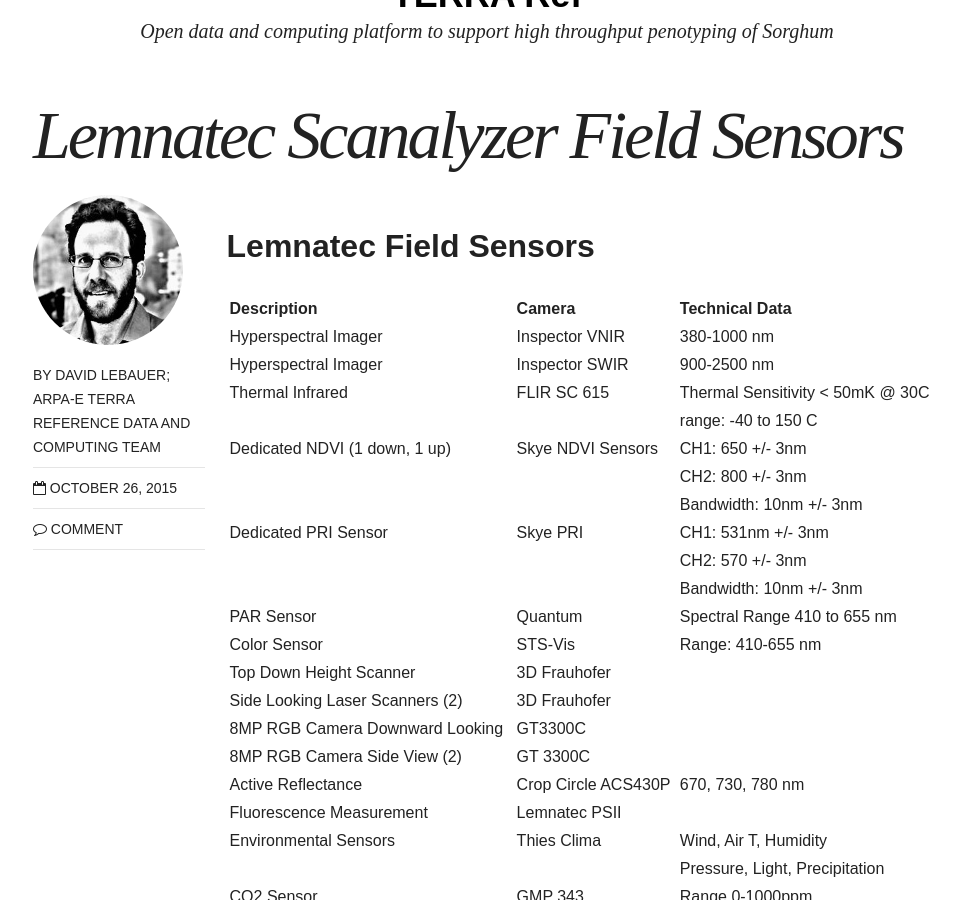
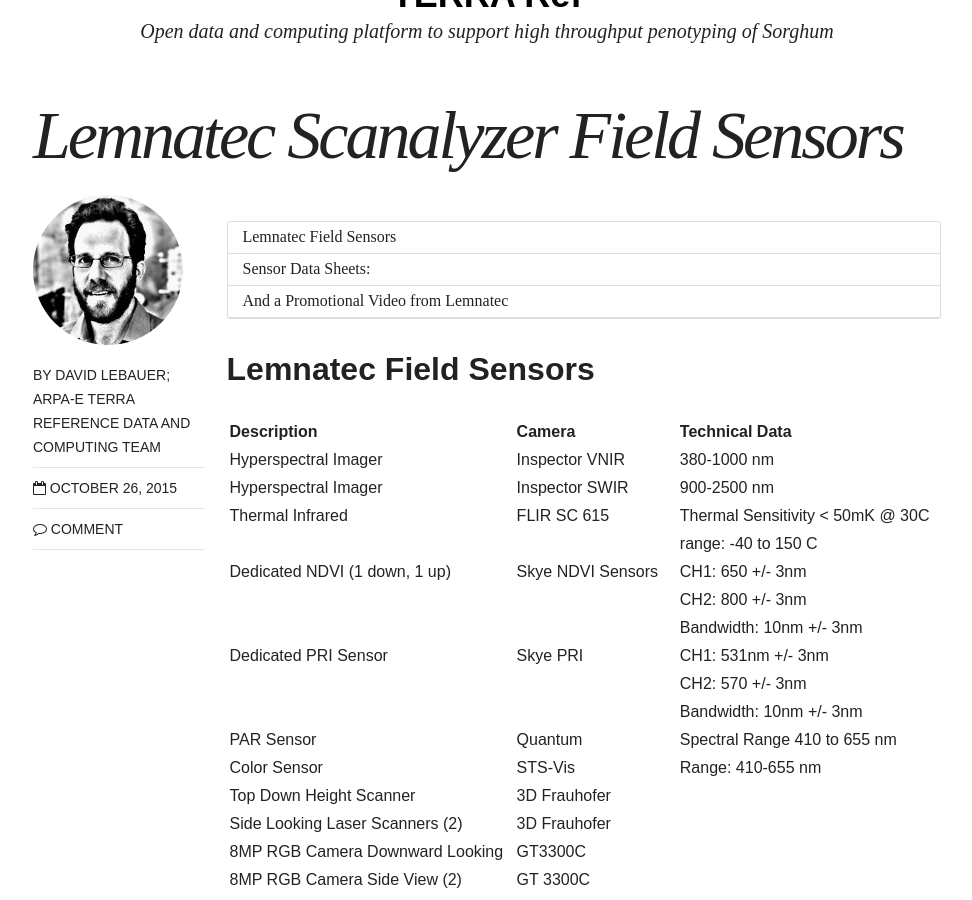
Before and after one commit to terra-reference/terraref.github.io, a Jekyll site: the page built from _posts/articles/2015-10-26-lemnatec-scanalyzer-field-sensors.md, in a window 1280 px wide and 900 px high, scrolled down 352 px. Shown: the whole window, without its empty margins (153-1125 px from the left). Built offline with Jekyll 4.4.1, drawn with Linux system fonts in a browser that asks for light colours; nearby versions of some CDN libraries; comment, search, counter and statistics services are not loaded; some of the changed text lies outside the part shown.

Commit message:
Update 2015-10-26-lemnatec-scanalyzer-field-sensors.md

```diff
--- a/_posts/articles/2015-10-26-lemnatec-scanalyzer-field-sensors.md
+++ b/_posts/articles/2015-10-26-lemnatec-scanalyzer-field-sensors.md
@@ -9,6 +9,9 @@ image:
   feature:
 date: 2015-10-26T12:51:05-05:00
 ---
+
+* Table of Contents
+{:toc}
 
 ## Lemnatec Field Sensors
 
@@ -39,3 +42,8 @@ date: 2015-10-26T12:51:05-05:00
 ## Sensor Data Sheets:
 
 <iframe  src="https://app.box.com/embed_widget/s/r5udfu1z7kpf07ryzvdorla3l5g9dto3?view=list&sort=name&direction=ASC&theme=gray" width="800" height="550" frameborder="0" allowfullscreen webkitallowfullscreen msallowfullscreen></iframe>
+
+
+## And a Promotional Video from Lemnatec
+
+<iframe width="640" height="360" src="https://www.youtube.com/embed/Wj-U0QH5J_M?rel=0&amp;controls=0" frameborder="0"> </iframe>
```
